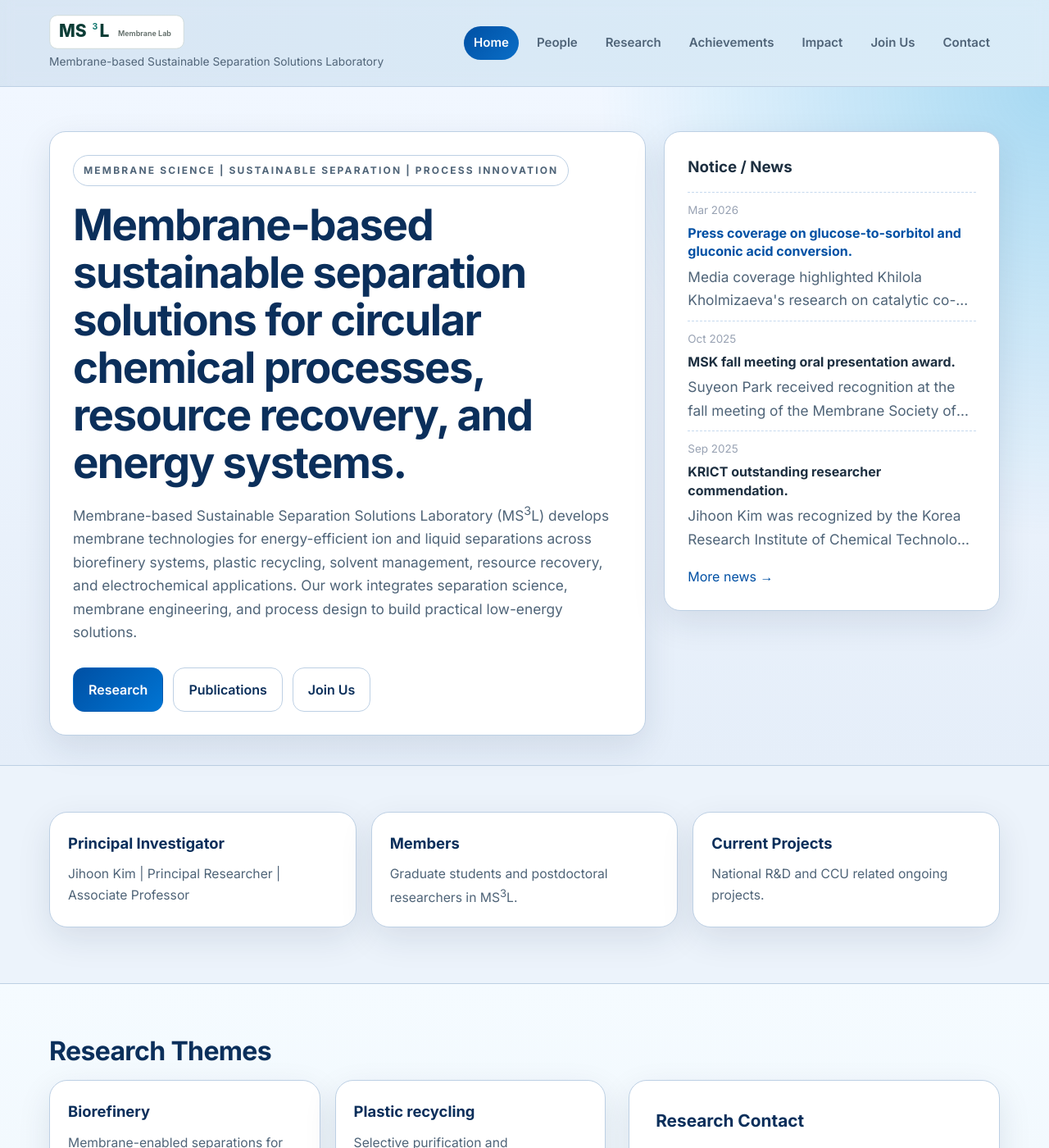
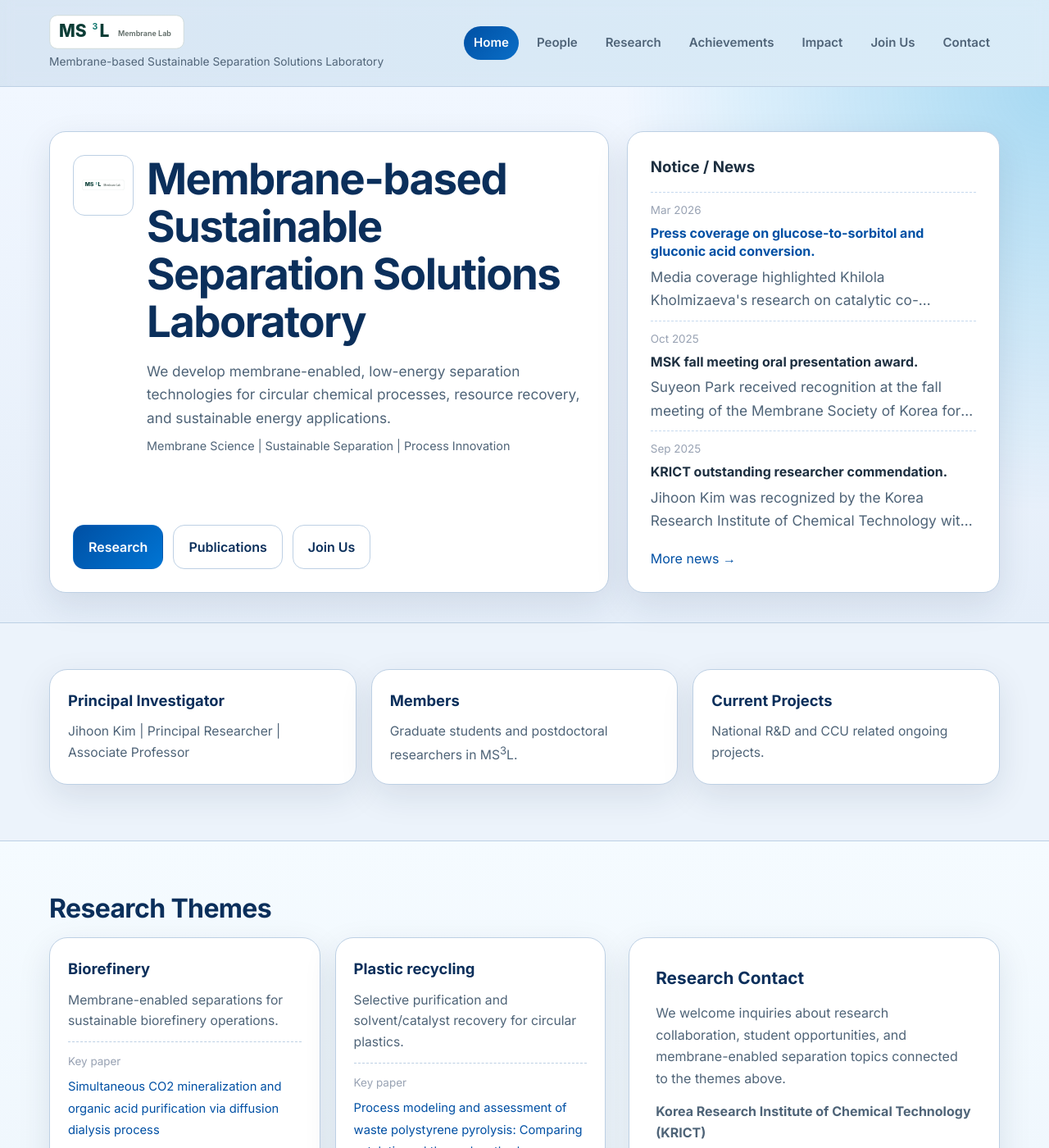
Before and after one commit to enthusiast87/MS3L.io, a Jekyll site: the page built from index.md, in a window 1280 px wide and 1400 px high. Shown: the whole window at 82% size. Built offline with Jekyll 4.4.1, drawn with Linux system fonts in a browser that asks for light colours.

Commit message:
Align hero panel boxes and stabilize layout spacing

```diff
--- a/_data/lab.yml
+++ b/_data/lab.yml
@@ -8,6 +8,7 @@ institution: Korea Research Institute of Chemical Technology
 hero:
   title: Membrane-based sustainable separation solutions for circular chemical processes, resource recovery, and energy systems.
   body: Membrane-based Sustainable Separation Solutions Laboratory (MS<sup>3</sup>L) develops membrane technologies for energy-efficient ion and liquid separations across biorefinery systems, plastic recycling, solvent management, resource recovery, and electrochemical applications. Our work integrates separation science, membrane engineering, and process design to build practical low-energy solutions.
+  mission: We develop membrane-enabled, low-energy separation technologies for circular chemical processes, resource recovery, and sustainable energy applications.
   primary_cta_label: Research Areas
   primary_cta_url: /research
   secondary_cta_label: Publications
--- a/assets/css/style.css
+++ b/assets/css/style.css
@@ -174,11 +174,39 @@ a {
   line-height: 1.2;
 }
 
+.hero-identity {
+  display: grid;
+  grid-template-columns: auto 1fr;
+  align-items: start;
+  gap: 16px;
+}
+
+.hero-logo {
+  width: 74px;
+  height: 74px;
+  object-fit: contain;
+  border-radius: 14px;
+  background: #ffffff;
+  border: 1px solid var(--line);
+  padding: 10px;
+}
+
+.hero-mission {
+  margin-top: 0;
+  font-size: 1.04rem;
+}
+
+.hero-subcopy {
+  margin-top: 8px !important;
+  font-size: 0.9rem !important;
+  color: var(--muted);
+}
+
 .hero-board {
   display: grid;
-  grid-template-columns: 1.6fr 0.9fr;
+  grid-template-columns: 1.5fr 1fr;
   gap: 22px;
-  align-items: start;
+  align-items: stretch;
 }
 
 .hero-main,
@@ -188,12 +216,18 @@ a {
   border-radius: 20px;
   box-shadow: var(--shadow);
   padding: 28px;
+  height: 100%;
+}
+
+.hero-main {
+  display: flex;
+  flex-direction: column;
+  gap: 14px;
 }
 
 .hero-side {
   display: flex;
   flex-direction: column;
-  align-self: start;
 }
 
 .hero-side h3 {
@@ -280,7 +314,7 @@ a {
 }
 
 .hero-actions {
-  margin-top: 28px;
+  margin-top: auto;
   display: flex;
   gap: 12px;
   flex-wrap: wrap;
@@ -958,6 +992,15 @@ a.card {
     font-size: 2.2rem;
   }
 
+  .hero-identity {
+    grid-template-columns: 1fr;
+  }
+
+  .hero-logo {
+    width: 60px;
+    height: 60px;
+  }
+
   .site-nav a {
     padding-left: 0;
     padding-right: 0;
--- a/index.md
+++ b/index.md
@@ -9,9 +9,16 @@ title: Home
   <div class="container">
     <div class="hero-board">
       <div class="hero-main">
-        <div class="eyebrow">{{ lab.subtitle }}</div>
-        <h1>{{ lab.hero.title }}</h1>
-        <p>{{ lab.hero.body }}</p>
+        <div class="hero-identity">
+          {% if lab.logo_image %}
+          <img class="hero-logo" src="{{ lab.logo_image | relative_url }}" alt="{{ lab.short_name | strip_html }} logo">
+          {% endif %}
+          <div>
+            <h1>{{ lab.full_name }}</h1>
+            <p class="hero-mission">{{ lab.hero.mission }}</p>
+            <p class="hero-subcopy">{{ lab.subtitle }}</p>
+          </div>
+        </div>
         <div class="hero-actions">
           <a class="btn btn-primary" href="{{ '/research' | relative_url }}">Research</a>
           <a class="btn btn-secondary" href="{{ '/publications' | relative_url }}">Publications</a>
```
